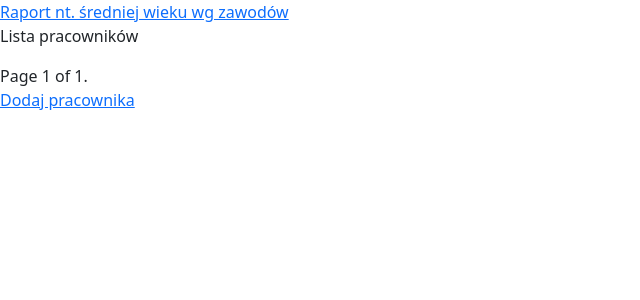
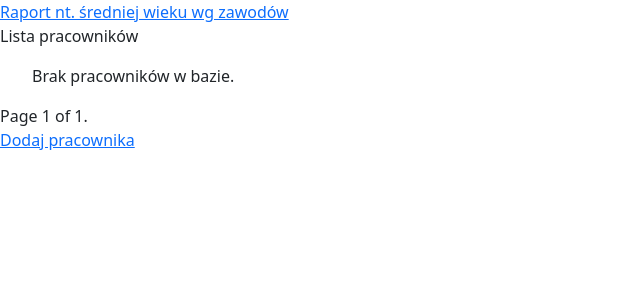
Before and after one commit to Ewelina179/employee_management_app, a Django app: page / in a window 1280 px wide. Shown: the part 56-356 px from the top of the page, without its empty margins (0-640 px from the left). Run offline with Django 4.2, Linux system fonts and the light colour scheme; data that the repository does not hold is empty; some libraries are stand-ins or nearby versions.

Commit message:
changed template if no employee

```diff
--- a/employee_list/employees/templates/employee/list_of_employees.html
+++ b/employee_list/employees/templates/employee/list_of_employees.html
@@ -5,6 +5,7 @@
 <a href="{% url 'url_for_report' %}">Raport nt. średniej wieku wg zawodów</a>
 <br>
 <p> Lista pracowników</p>
+
 
 <ol>
 {% for employee in page_obj %}
@@ -16,6 +17,8 @@
     <a href="{% url 'details' employee.pk %}">Dane pracownika</a>
     <br>
     <a href="{% url 'delete_employee_ajax' employee.id %}" class="link-delete text-danger">Usuń pracownika</a>
+    {% empty %}
+    <p>Brak pracowników w bazie.</p>
 {% endfor %}
 </ol>
 
```
